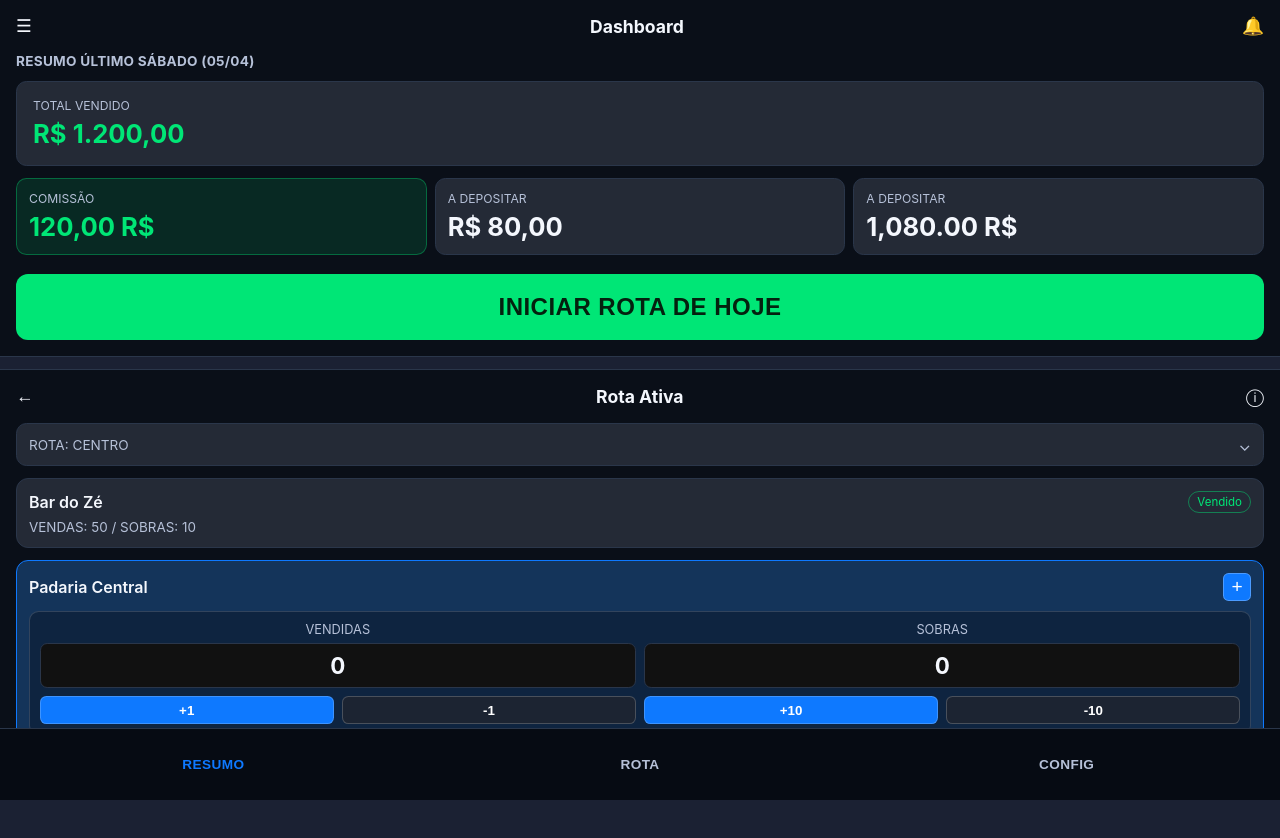
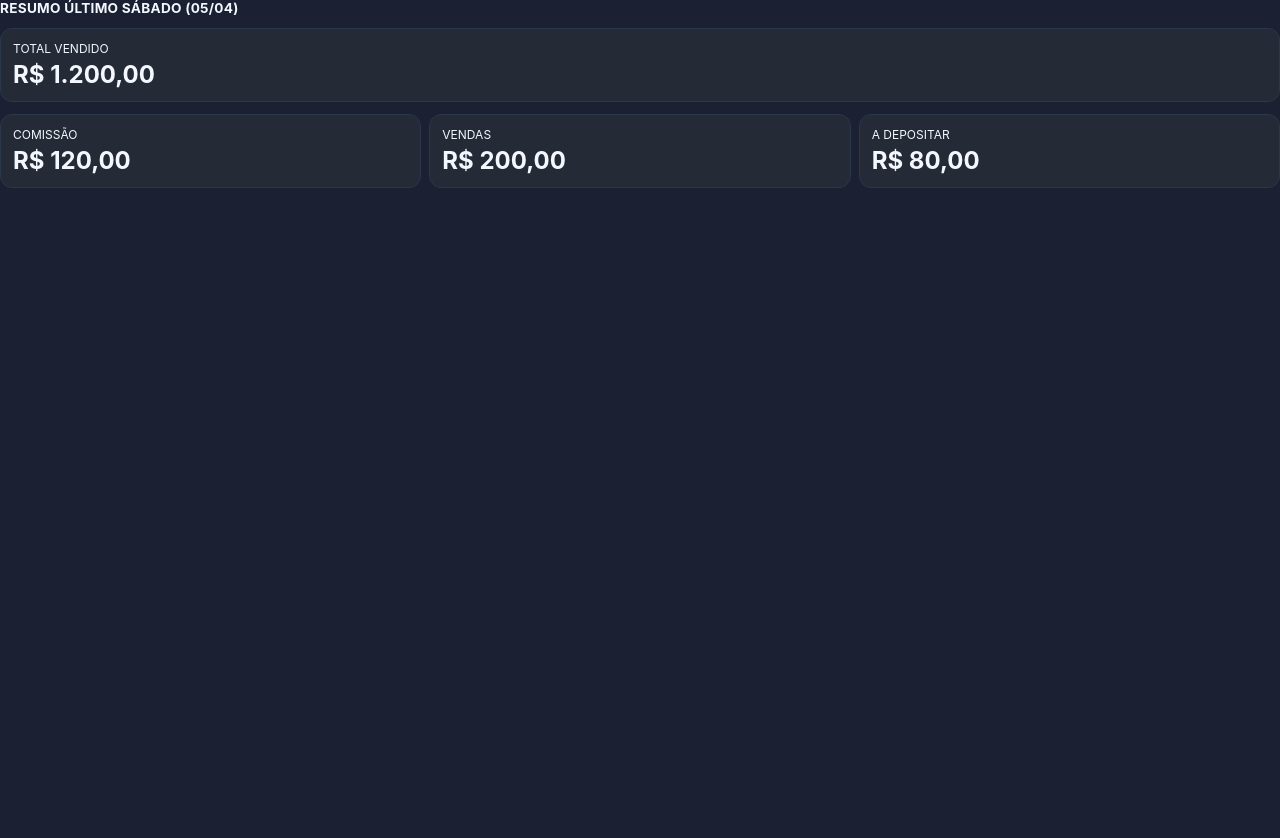
Before and after one commit to AlysoonFelipeeDev/gestor-de-certificados, a Next.js app: page / in a window 1280 px wide. Shown: the top 838 px of the page. After the commit the page ends 800 px from the top, so only its background shows below. Built offline with nearby package versions, Linux system fonts and the light colour scheme.

Commit message:
feat: implementa painel principal e sua estilização

```diff
--- /dev/null
+++ b/src/app/page.module.scss
@@ -0,0 +1,37 @@
+@use '../styles/abstracts/' as *;
+
+.summary {
+  @include flex($direction: column, $gap: space(xs));
+
+  &__title {
+      text-transform: uppercase;
+      font-size: font-size(sm);
+      color: color(text);
+      letter-spacing: 0.02em;
+    }
+
+    &__row {
+      @include grid(3, $gap: space(2xs));
+    }
+}
+
+
+.card {
+  background: color(secondary);
+  border: 1px solid color(border);
+  border-radius: space(xs);
+  padding: space(xs);
+
+  &__label {
+      font-size: font-size(xs);
+      color: color(text);
+      text-transform: uppercase;
+  }
+
+  &__value {
+      margin-top: space(3xs);
+      font-size: font-size(2xl);
+      font-weight: 700;
+      color: color(text);
+  }
+}
--- a/src/app/page.tsx
+++ b/src/app/page.tsx
@@ -1,124 +1,34 @@
-export default function Home() {
-  return (
-    <main className="app-layout">
-      <section className="app-section app-section--dashboard" aria-label="Tela dashboard">
-        <header className="topbar">
-          <button className="topbar__icon-button" type="button" aria-label="Abrir menu">
-            ☰
-          </button>
-          <h1 className="topbar__title">Dashboard</h1>
-          <button className="topbar__icon-button" type="button" aria-label="Notificações">
-            🔔
-          </button>
-        </header>
+import styles from "./page.module.scss";
 
-        <section className="summary" aria-label="Resumo do dia">
-          <h2 className="summary__title">Resumo último sábado (05/04)</h2>
+interface Card {
+    label: string,
+    value: number
+}
 
-          <article className="card card--highlight">
-            <p className="card__label">Total vendido</p>
-            <p className="card__value card__value--accent">R$ 1.200,00</p>
-          </article>
+const cards: Card[] = [
+    {label: "Comissão", value: 120.00},
+    {label: "Vendas", value: 200.00},
+    {label: "A depositar", value: 80.00}
+]
 
-          <section className="summary__row" aria-label="Indicadores financeiros">
-            <article className="card card--success">
-              <p className="card__label">Comissão</p>
-              <p className="card__value card__value--accent">120,00 R$</p>
+export default function Home(){
+    return (
+        <section className={styles.summary} aria-label="Resumo do dia">
+            <h2 className={styles.summary__title}>Resumo último sábado (05/04)</h2>
+
+            <article className={styles.card}>
+                <p className={styles.card__label}>Total vendido</p>
+                <p className={styles.card__value}>R$ 1.200,00</p>
             </article>
 
-            <article className="card">
-              <p className="card__label">A depositar</p>
-              <p className="card__value">R$ 80,00</p>
-            </article>
-
-            <article className="card">
-              <p className="card__label">A depositar</p>
-              <p className="card__value">1,080.00 R$</p>
-            </article>
-          </section>
+            <section className={styles.summary__row} aria-label="Indicadores financeiros">
+                {cards.map(card => (
+                    <article key={card.label} className={styles.card}>
+                        <p className={styles.card__label}>{card.label}</p>
+                        <p className={styles.card__value}>R$ {card.value},00</p>
+                    </article>
+                ))}
+            </section>
         </section>
-
-        <section className="action" aria-label="Ação principal">
-          <button className="action__button" type="button">
-            Iniciar rota de hoje
-          </button>
-        </section>
-      </section>
-
-      <section className="app-section app-section--route" aria-label="Tela rota ativa">
-        <header className="topbar">
-          <button className="topbar__icon-button" type="button" aria-label="Voltar">
-            ←
-          </button>
-          <h2 className="topbar__title">Rota Ativa</h2>
-          <button className="topbar__icon-button" type="button" aria-label="Informações">
-            ⓘ
-          </button>
-        </header>
-
-        <section className="route" aria-label="Conteúdo da rota">
-          <article className="selector" aria-label="Selecionar rota">
-            <p className="selector__text">Rota: Centro</p>
-            <span className="selector__icon">⌄</span>
-          </article>
-
-          <article className="client-card client-card--closed">
-            <header className="client-card__header">
-              <p className="client-card__name">Bar do Zé</p>
-              <span className="client-card__badge">Vendido</span>
-            </header>
-            <p className="client-card__meta">Vendas: 50 / Sobras: 10</p>
-          </article>
-
-          <article className="client-card client-card--open">
-            <header className="client-card__header">
-              <p className="client-card__name">Padaria Central</p>
-              <button className="client-card__add-button" type="button" aria-label="Adicionar venda">
-                +
-              </button>
-            </header>
-
-            <section className="counter" aria-label="Formulário de vendas">
-              <header className="counter__header">
-                <p className="counter__label">Vendidas</p>
-                <p className="counter__label">Sobras</p>
-              </header>
-
-              <div className="counter__values">
-                <p className="counter__value">0</p>
-                <p className="counter__value">0</p>
-              </div>
-
-              <div className="counter__actions">
-                <button className="counter__button" type="button">
-                  +1
-                </button>
-                <button className="counter__button counter__button--muted" type="button">
-                  -1
-                </button>
-                <button className="counter__button" type="button">
-                  +10
-                </button>
-                <button className="counter__button counter__button--muted" type="button">
-                  -10
-                </button>
-              </div>
-            </section>
-          </article>
-        </section>
-      </section>
-
-      <footer className="bottom-nav" aria-label="Navegação principal">
-        <button className="bottom-nav__item bottom-nav__item--active" type="button">
-          Resumo
-        </button>
-        <button className="bottom-nav__item" type="button">
-          Rota
-        </button>
-        <button className="bottom-nav__item" type="button">
-          Config
-        </button>
-      </footer>
-    </main>
-  );
+    )
 }
```
